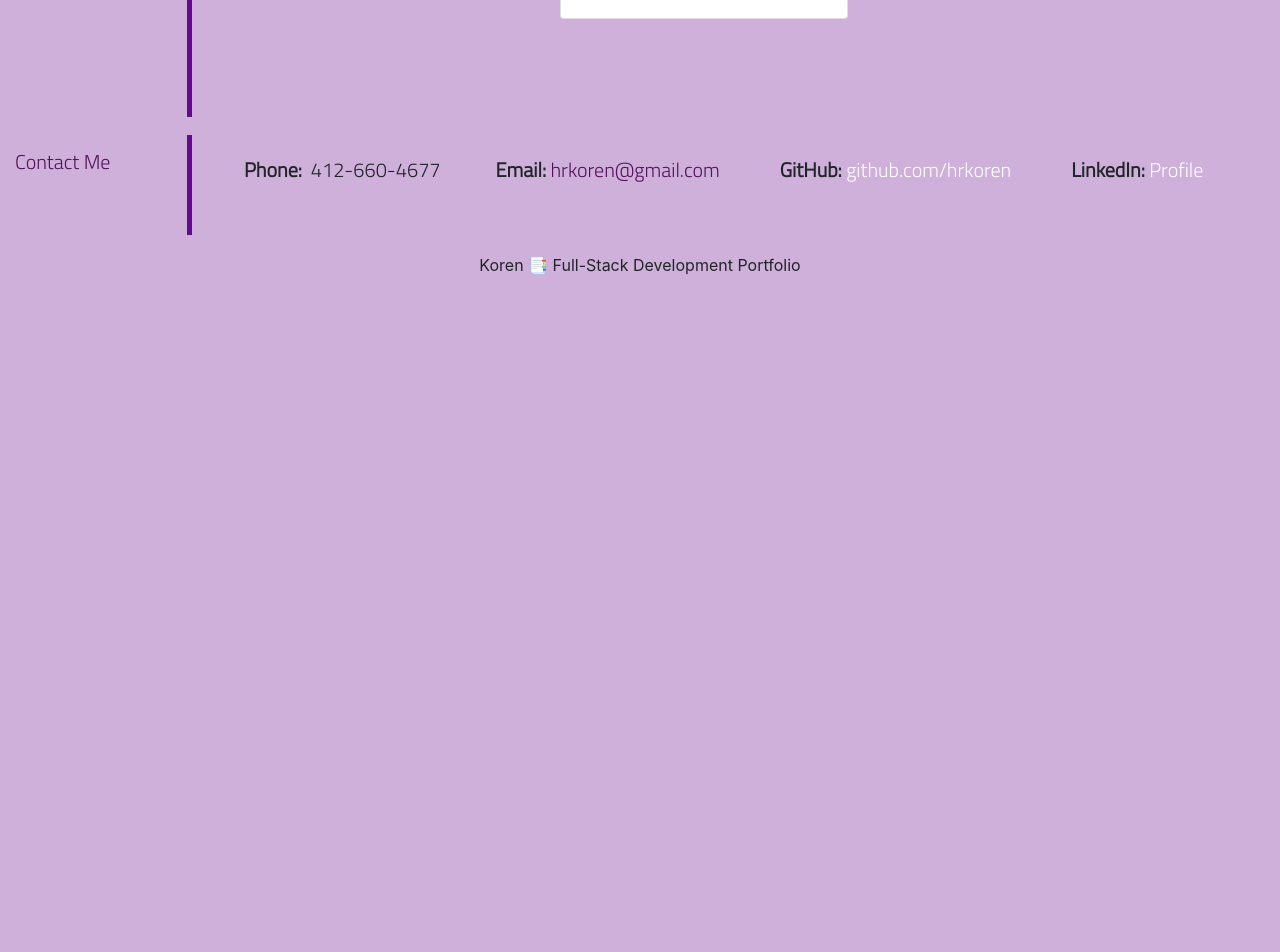
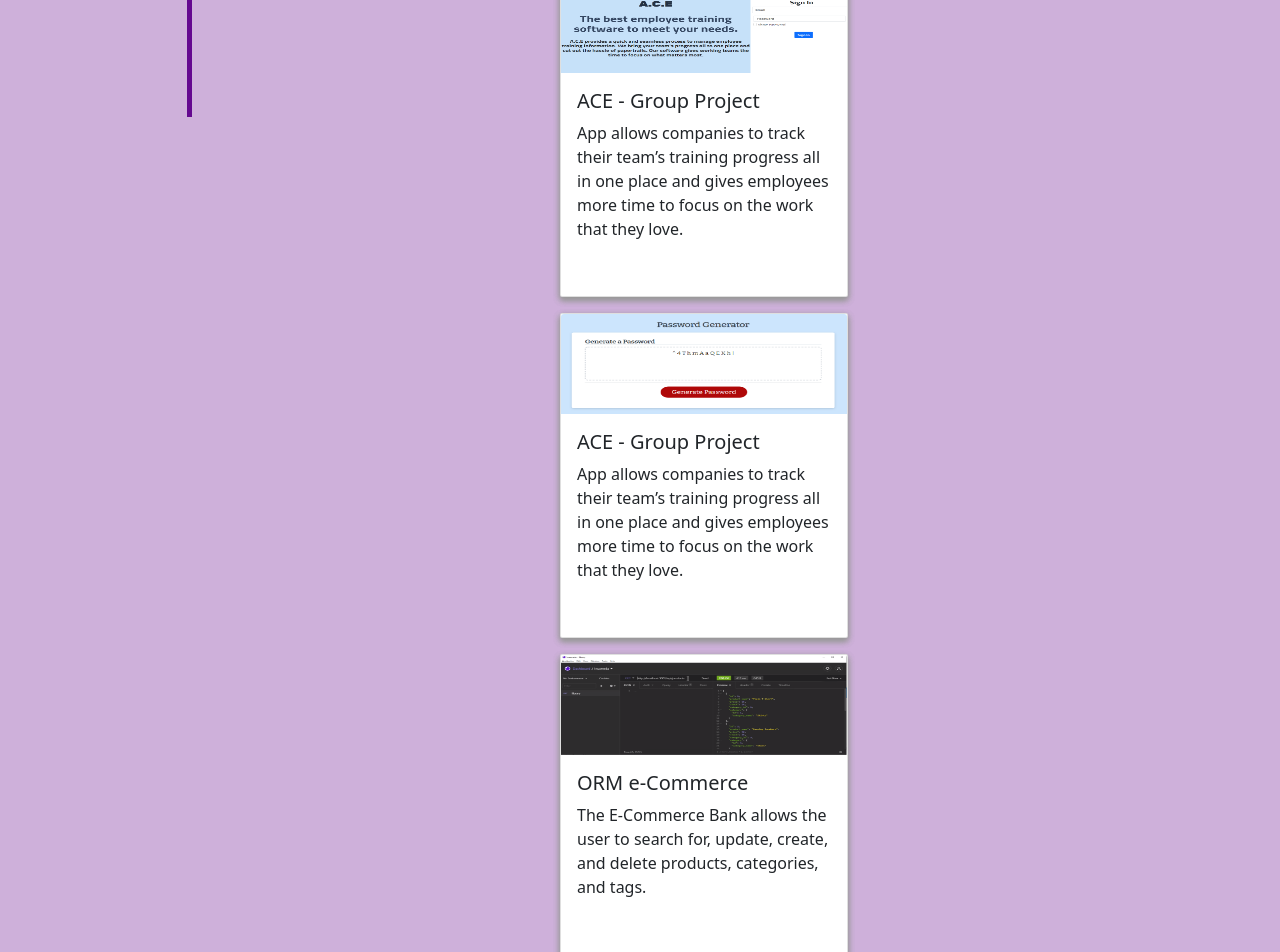
Before and after one commit to hrkoren/React_Portfolio, a React (Create React App) app: page / in a window 1280 px wide. Shown: the part 900-1852 px from the top of the page. Before the commit the page ends 1203 px from the top, so only its background shows below. Built offline with nearby package versions, Linux system fonts and the light colour scheme; the HTML template or start-up script is replaced by a standard one.

Commit message:
styling project cards

```diff
--- a/src/components/Projects/projects.js
+++ b/src/components/Projects/projects.js
@@ -3,6 +3,9 @@ import './style.css';
 import { Card } from 'react-bootstrap';
 import CardColumns from 'react-bootstrap/CardColumns';
 import Project1 from '../../images/Project1.PNG';
+import screenshot_login from '../../images/screenshot_login.PNG';
+import GenPwd from '../../images/GenPwd.PNG';
+import screenshot1 from '../../images/screenshot1.PNG';
 
 class Projects extends Component {
     render() {
@@ -11,7 +14,7 @@ class Projects extends Component {
                 <h2 class='side-header'>Project Portfolio</h2>
                 <div class='portfolio-container'>
                     <CardColumns>
-                        <Card style={{ width: '18rem' }}>
+                        <Card className='card' style={{ width: '18rem' }}>
                             <Card.Img className='image' variant='top' src={Project1} />
                             <Card.Body>
                                 <Card.Title>Beatzilla - Group Project</Card.Title>
@@ -21,15 +24,37 @@ class Projects extends Component {
                                 <Card.Link href='https://jakech617.github.io/beatzilla/'>Beatzilla</Card.Link>
                             </Card.Body>
                         </Card>
+                        <Card style={{ width: '18rem' }}>
+                            <Card.Img className='image' variant='top' src={screenshot_login} alt='screenshot of group project using MVC' />
+                            <Card.Body>
+                                <Card.Title>ACE - Group Project</Card.Title>
+                                <Card.Text>
+                                    App allows companies to track their team’s training progress all in one place and gives employees more time to focus on the work that they love.
+                                </Card.Text>
+                                <Card.Link href='https://github.com/roy-sizemore/ace' type='blank'>ACE</Card.Link>
+                            </Card.Body>
+                        </Card>
+                        <Card style={{ width: '18rem' }}>
+                            <Card.Img className='image' variant='top' src={GenPwd} alt='screenshot of a password generator' />
+                            <Card.Body>
+                                <Card.Title>ACE - Group Project</Card.Title>
+                                <Card.Text>
+                                    App allows companies to track their team’s training progress all in one place and gives employees more time to focus on the work that they love.
+                                </Card.Text>
+                                <Card.Link href='https://hrkoren.github.io/passwordgenerator/' type='blank'>Password Generator</Card.Link>
+                            </Card.Body>
+                        </Card>
+                        <Card style={{ width: '18rem' }}>
+                            <Card.Img className='image' variant='top' src={screenshot1} alt='screenshot of ORM e-commerce bank project' />
+                            <Card.Body>
+                                <Card.Title>ORM e-Commerce</Card.Title>
+                                <Card.Text>
+                                    The E-Commerce Bank allows the user to search for, update, create, and delete products, categories, and tags.
+                                </Card.Text>
+                                <Card.Link href='https://github.com/hrkoren/ORM_eCommerce_Bank' type='blank'>ORM e-Commerce</Card.Link>
+                            </Card.Body>
+                        </Card>
                     </CardColumns>
-                    {/* <a href='https://jakech617.github.io/beatzilla/'>
-                        <img src={props.img} className='fade' id='proj1' type='_blank' alt='screenshot of project' />
-                    </a> */}
-                    {/* want to use onClick and props to handle the project images/links */}
-                    {/* <a href='https://github.com/roy-sizemore/ace' class='fade' id='proj2' type='_blank' style='background-image: url(./Assets/images/screenshot_login.PNG)' alt='screenshot of group project using MVC'><p>Group Project - ACE</p></a>
-                    <a href='https://hrkoren.github.io/passwordgenerator/' class='fade' id='proj3' type='_blank' style='background-image: url(./Assets/images/GenPwd.PNG)' alt='screenshot of a password generator'><p>Password Generator</p></a>
-                    <a href='https://github.com/hrkoren/ORM_eCommerce_Bank' class='fade' type='_blank' id='proj4' style='background-image: url(./Assets/images/screenshot1.PNG)' alt='screenshot of ORM e-commerce bank project'><p>ORM e-Commerce</p></a>
-                    <a href='https://github.com/hrkoren/ORM_eCommerce_Bank' class='fade' id='proj5' type='_blank' style='background-image: url(./Assets/images/screenshot1.PNG)'><p>ORM e-Commerce</p></a> */}
                 </div>
             </section >
         );
--- a/src/components/Projects/style.css
+++ b/src/components/Projects/style.css
@@ -49,88 +49,14 @@ main {
   margin-top: -45px;
 }
 
-#proj1 {
-  display: flex;
-  flex-direction: row;
-  border: 4px solid var(--dark);
-  flex-basis: 100%;
-  min-height: 150px;
-  background-size: cover;
-  padding: 5px;
-  margin: 5px;
-}
-
-#proj1 p {
-  color: var(--light);
-  justify-content: left;
-  font-weight: 700;
-}
-
-#proj2 {
-  display: flex;
-  flex-direction: row;
-  border: 4px solid var(--dark);
-  flex-basis: 40%;
-  padding: 5px;
-  margin: 5px;
-  min-height: 100px;
-  background-size: cover;
-}
-
-#proj2 p {
-  color: var(--dark);
-  font-size: 14px;
-  font-weight: 700;
-}
-
-#proj3 {
-  display: flex;
-  flex-direction: row;
-  border: 4px solid var(--dark);
-  flex-basis: 40%;
-  padding: 5px;
-  margin: 5px;
-  min-height: 100px;
-  background-image: url(../../images/code2.JPG);
-  background-size: cover;
-}
-
-#proj3 p {
-  color: var(--dark);
-  font-size: 14px;
-  font-weight: 700;
-}
-
-/* #proj4 {
-  display: flex;
-  flex-direction: row;
-  border: 4px solid var(--dark);
-  flex-basis: 30%;
-  background-size: cover;
-  padding: 5px;
-  margin: 5px 5px 25px 5px;
-  min-height: 100px;
-} */
-/*
-#proj5 {
-  display: flex;
-  flex-direction: row;
-  border: 4px solid var(--dark);
-  flex-basis: 30%;
-  background-size: cover;
-  padding: 5px;
-  margin: 5px 5px 25px 5px;
-  min-height: 100px;
-}
-
-#proj5 p {
-  color: var(--light);
-  font-size: 14px;
-  font-weight: 700;
-} */
-
 .card {
-  flex-basis: 30%;
+  border-radius: 2px;
+  height: 325px;
+  margin: 1rem;
+  position: relative;
+  width: 325px;
+  box-shadow: 0 3px 6px #999, 0 3px 6px #999;
+  text-align: left;
 }
 
 .image {
```
